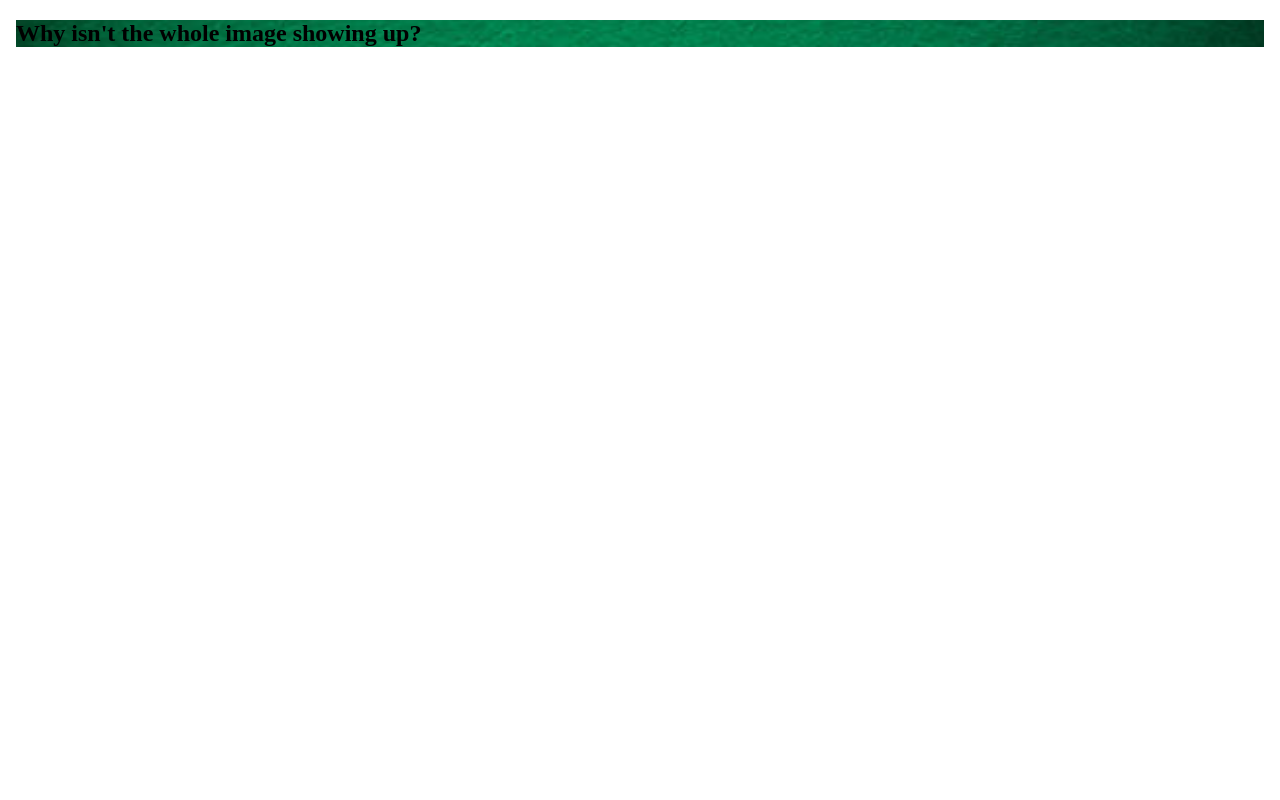
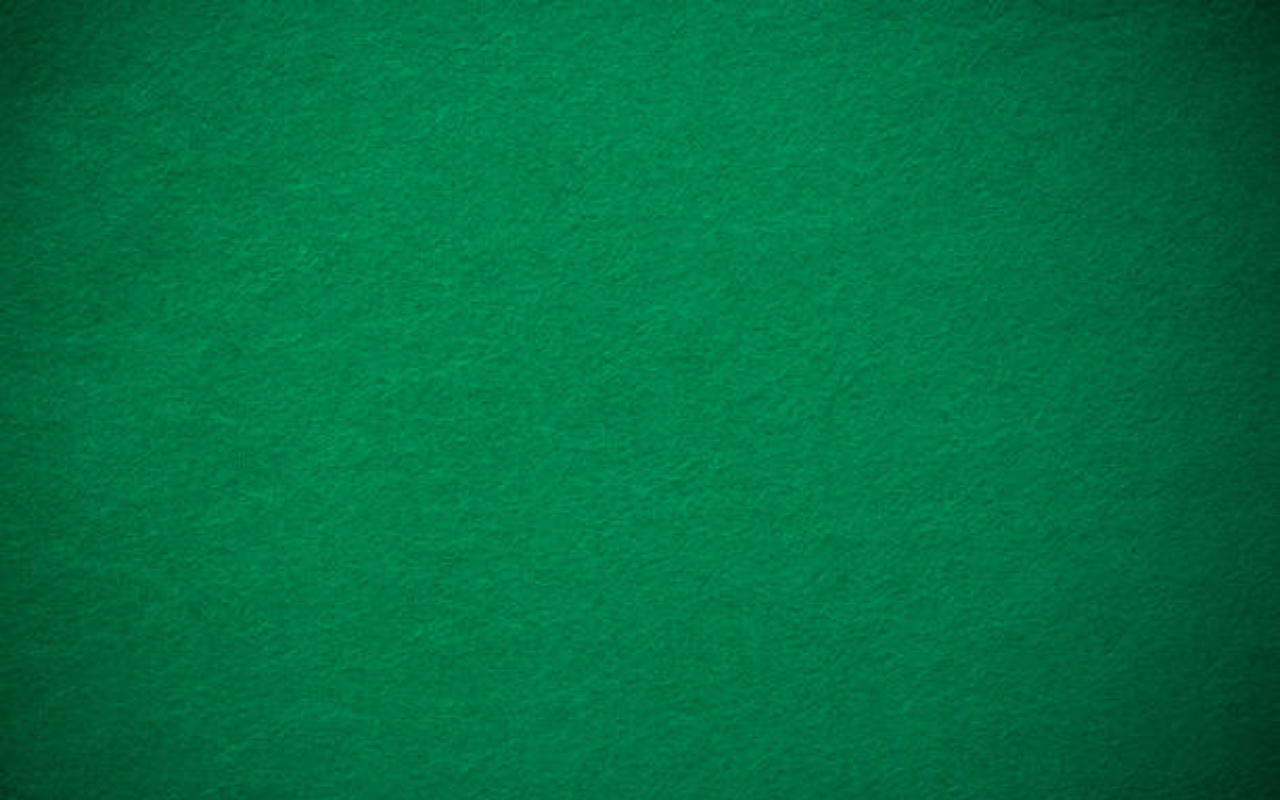
Before and after one commit to Parth715/3_Card_Poker, an Angular app: page / in a window 1280 px wide. Built offline with nearby package versions, Linux system fonts and the light colour scheme.

Commit message:
Background image successfully appears

```diff
--- a/src/app/app.component.css
+++ b/src/app/app.component.css
@@ -1,6 +1,13 @@
 .bgimg{
     background-image: url("../assets/images/poker_table.jpg");
-    background-repeat: no-repeat;
-    background-attachment: fixed;
-    background-size: 100% 100%;
+    position: fixed;
+    top: 0;
+    left: 0px;
+    width: 100%;
+    height: 100%;
+    background-size: cover;
 }
+html, body {
+    display: block;
+    margin: 0px;
+}
--- a/src/app/app.component.html
+++ b/src/app/app.component.html
@@ -1,11 +1,11 @@
 <!DOCTYPE html>
-<html lang="en">
+<html lang="en" class = bgimg>
 <head>
   <title>3 Card Poker</title>
 </head>
 <body>
-  <div class = bgimg>
-    <h2>Why isn't the whole image showing up?</h2>
+  <div>
+    <h2></h2>
   </div>
 </body>
 </html>
```
